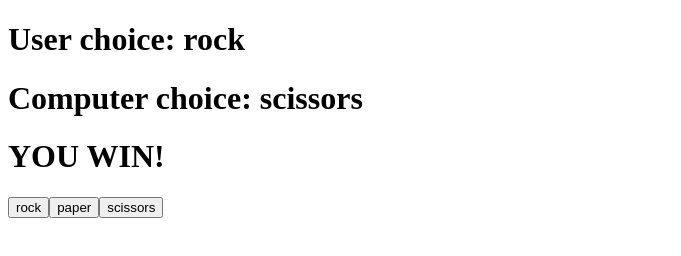
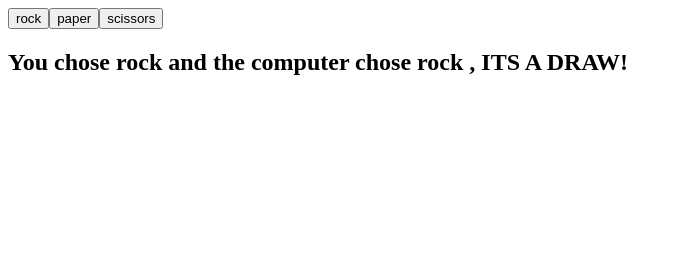
Before and after one commit to mcphendriks/Beginner-Javascript-Projects, a plain HTML site: page Rock Paper Scissors/index.html in a window 1280 px wide. Both pictures are taken after a click on the button "rock". Shown: the whole page, without its empty margins (0-681 px from the left). Drawn offline with Linux system fonts and the light colour scheme.

Commit message:
V3/ Advanced

```diff
--- a/Rock Paper Scissors/index.html
+++ b/Rock Paper Scissors/index.html
@@ -8,7 +8,8 @@
 </head>
 
 <body>
-    <div id="game"></div>
+    <div id="choices"></div>
+    <h2 id="result"></h2>
 
     <script src="script.js"></script>
 
--- a/Rock Paper Scissors/script.js
+++ b/Rock Paper Scissors/script.js
@@ -1,48 +1,51 @@
-const userChoiceDisplay = document.createElement("h1");
-const computerChoiceDisplay = document.createElement("h1");
-const resultDisplay = document.createElement("h1");
-const gameGrid = document.getElementById("game");
-gameGrid.append(userChoiceDisplay, computerChoiceDisplay, resultDisplay);
-
+const choicesDisplay = document.querySelector("#choices");
+const resultDisplay = document.querySelector("#result");
 const choices = ["rock", "paper", "scissors"];
 
 const handleClick = (e) => {
-  userChoice = e.target.id;
-  userChoiceDisplay.innerHTML = "User choice: " + userChoice;
-  generateComputerChoice();
-  getResult();
+  getResults(
+    e.target.innerHTML,
+    choices[Math.floor(Math.random() * choices.length)]
+  );
 };
+choices.forEach((choice) => {
+  const button = document.createElement("button");
+  button.innerHTML = choice;
+  button.addEventListener("click", handleClick);
+  choicesDisplay.appendChild(button);
+});
 
-const generateComputerChoice = () => {
-  const randomChoice = choices[Math.floor(Math.random() * choices.length)];
-  computerChoice = randomChoice;
-  computerChoiceDisplay.innerHTML = "Computer choice: " + computerChoice;
-};
-
-for (let i = 0; i < choices.length; i++) {
-  const button = document.createElement("button");
-  button.id = choices[i]; // you can delete this id you want to use e.target.HTML in the handleClick
-  button.innerHTML = choices[i];
-  button.addEventListener("click", handleClick);
-  gameGrid.appendChild(button);
-}
-
-const getResult = () => {
+const getResults = (userChoice, computerChoice) => {
   switch (userChoice + computerChoice) {
     case "scissorspaper":
     case "rockscissors":
     case "paperrock":
-      resultDisplay.innerHTML = "YOU WIN!";
+      resultDisplay.innerHTML =
+        "You chose " +
+        userChoice +
+        " and the computer chose " +
+        computerChoice +
+        " , YOU WIN!";
       break;
     case "paperscissors":
     case "scissorsrock":
     case "rockpaper":
-      resultDisplay.innerHTML = "YOU LOSE!";
+      resultDisplay.innerHTML =
+        "You chose " +
+        userChoice +
+        " and the computer chose " +
+        computerChoice +
+        " , YOU LOSE!";
       break;
-    case "paperpaper":
     case "scissorsscissors":
     case "rockrock":
-      resultDisplay.innerHTML = "ITS A DRAW!";
+    case "paperpaper":
+      resultDisplay.innerHTML =
+        "You chose " +
+        userChoice +
+        " and the computer chose " +
+        computerChoice +
+        " , ITS A DRAW!";
       break;
   }
 };
```
